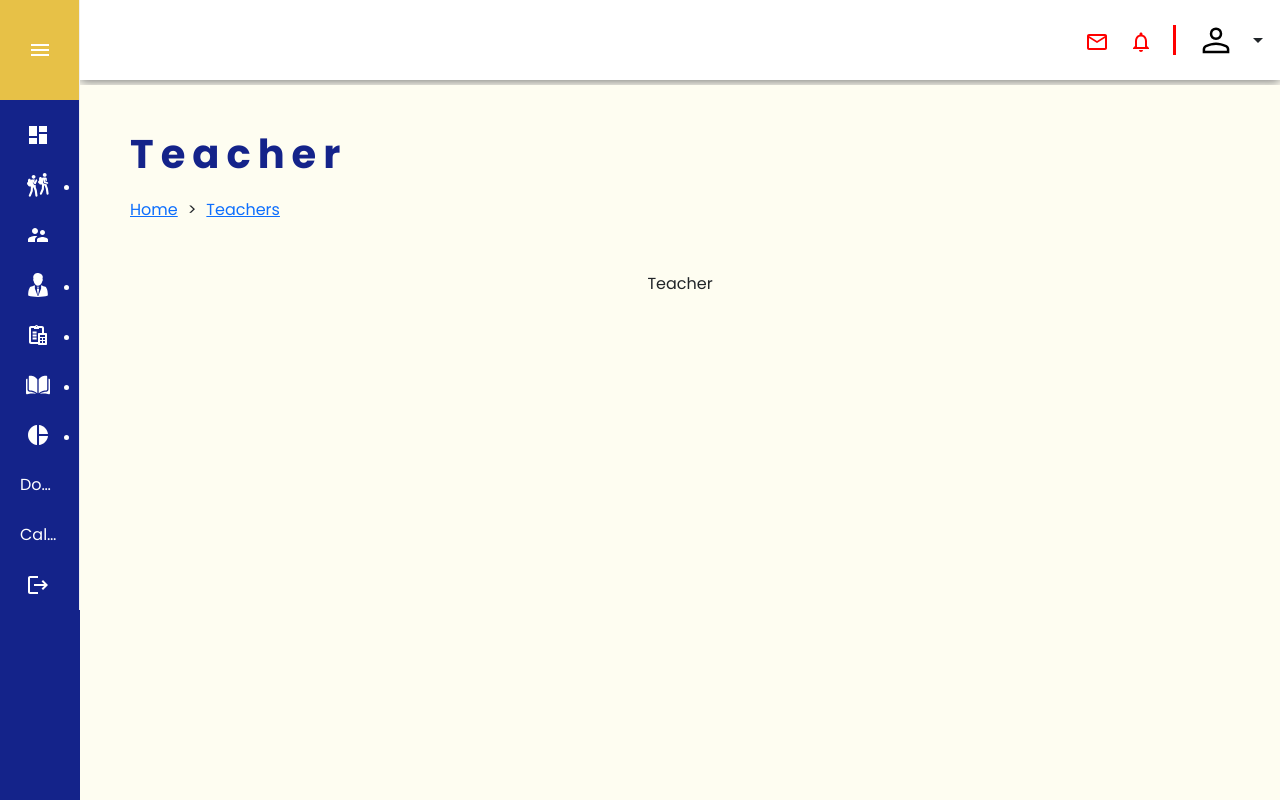
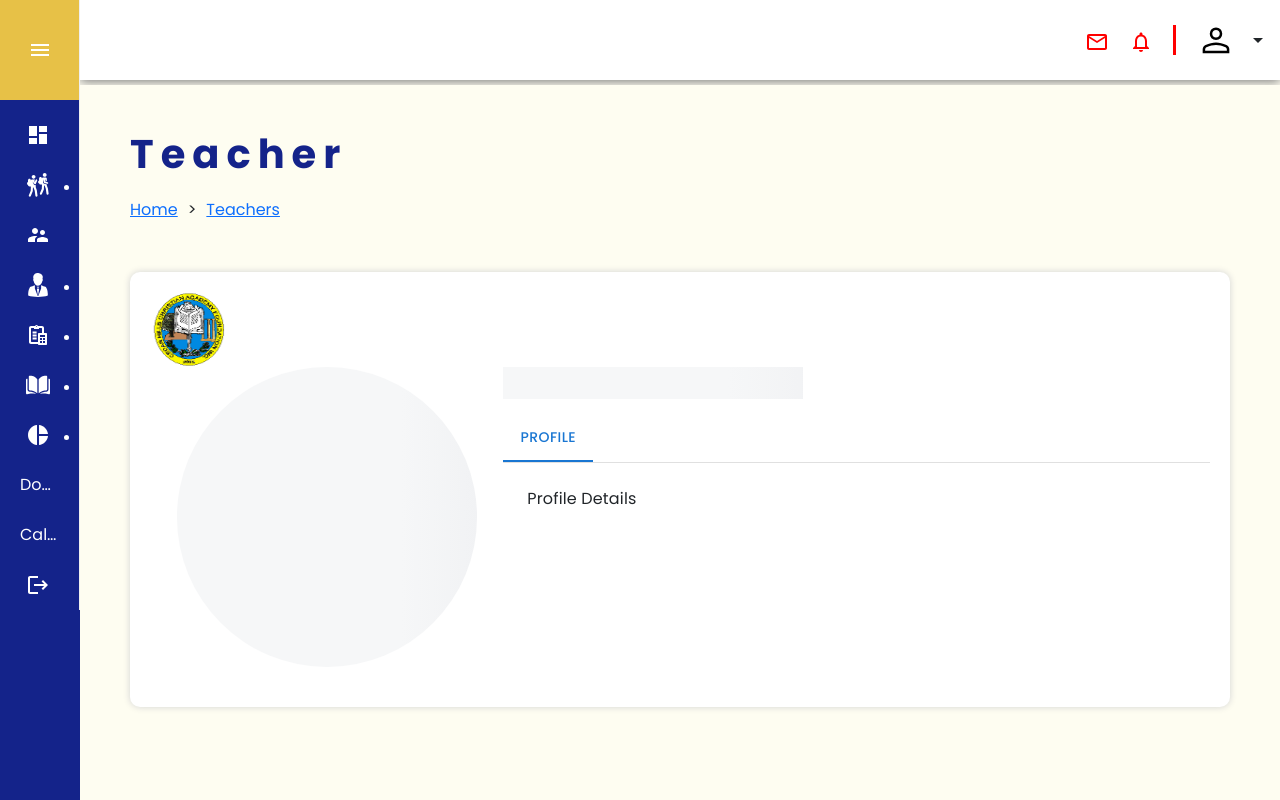
Before and after one commit to silverRnk/20230501_admin_page, a React (Vite) app: page /teachers/teacher in a window 1280 px wide. Built offline with nearby package versions, Linux system fonts and the light colour scheme; no server answers.

Commit message:
Implemented Components to Teacher Page

```diff
--- a/src/pages/Students/Student/ViewStudent.tsx
+++ b/src/pages/Students/Student/ViewStudent.tsx
@@ -69,7 +69,7 @@ const Top = styled.div`
   flex: 1;
   display: flex;
   align-items: center;
-  justify-content: space-between;
+  justify-content: start;
 `;
 
 const LogoImg = styled.img`
@@ -90,9 +90,6 @@ const Left = styled.div`
   justify-content: flex-start;
 `;
 
-const ImageContainer = styled.div`
-  height: auto;
-`;
 
 const Image = styled.img`
   width: 300px;
@@ -103,7 +100,7 @@ const Image = styled.img`
 `;
 
 const Status = styled.p`
-  ${props => props.theme.fontThemes.h4}
+  ${(props) => props.theme.fontThemes.h4}
   margin-bottom: 40px;
   text-transform: capitalize;
 `;
@@ -121,24 +118,13 @@ const UpdateButton = styled.button`
   }
 `;
 
-const Wrapper = styled.div``;
 
 const Right = styled.div`
   flex: 2;
 `;
 
-const Logo = styled.div`
-  font-size: 2rem;
-  font-weight: 600;
-`;
-
-const CloseButton = styled.button`
-  border: none;
-  background-color: transparent;
-`;
-
-const Name = styled.h1`
-  ${props => props.theme.fontThemes.h2}
+const Name = styled.h2`
+  ${(props) => props.theme.fontThemes.h2}
 `;
 
 const CredentialsContainer = styled.div`
@@ -184,7 +170,7 @@ const GradeTableHeader = styled.div`
   padding: 10px 0px;
 `;
 const GradeTableTitle = styled.h3`
-  ${props => props.theme.fontThemes.h3}
+  ${(props) => props.theme.fontThemes.h3}
 `;
 const GradeSYSelection = styled.select`
   margin-right: 10px;
@@ -243,12 +229,7 @@ const ViewStudent = () => {
   return (
     <Container>
       <Top>
-        <Logo>
-          <LogoImg src={SchoolLogo} alt="School Logo" />
-        </Logo>
-        <CloseButton>
-          <CloseIcon />
-        </CloseButton>
+        <LogoImg src={SchoolLogo} alt="School Logo" />
       </Top>
       <Bottom>
         <Left>
--- a/src/pages/Teachers/teacher/Teacher.tsx
+++ b/src/pages/Teachers/teacher/Teacher.tsx
@@ -1,9 +1,93 @@
-import React from 'react'
+import React, { SyntheticEvent, useState } from "react";
+import styled from "styled-components";
+
+import SchoolLogo from "../../../assets/cedarhills.png";
+import ProfileImg from "../../../compenents/ProfileImg";
+import ProfileName from "../../../compenents/ProfileName";
+
+//Mui Tabs
+import Box from "@mui/material/Box";
+import Tab from "@mui/material/Tab";
+import TabContext from "@mui/lab/TabContext";
+import TabList from "@mui/lab/TabList";
+import TabPanel from "@mui/lab/TabPanel";
+
+const Container = styled.div`
+  width: 100%;
+  margin: auto auto;
+  background-color: white;
+  border-radius: 10px;
+  display: flex;
+  flex-direction: column;
+  padding: 20px;
+  box-shadow: 0px 0px 7px lightgray;
+`;
+
+const Top = styled.div`
+  flex: 1;
+  display: flex;
+  align-items: center;
+  justify-content: start;
+`;
+
+const LogoImg = styled.img`
+  height: 75px;
+  width: 75px;
+`;
+
+const Bottom = styled.div`
+  width: 100%;
+  display: flex;
+`;
+
+const Left = styled.div`
+  flex: 1;
+  display: flex;
+  flex-direction: column;
+  align-items: center;
+  justify-content: flex-start;
+`;
+
+const Right = styled.div`
+  flex: 2;
+`;
 
 const Teacher = () => {
+  const [isLoading, setIsLoading] = useState<boolean>(true);
+  const [selectedTab, setSelectedTab] = useState<string>("1");
+
   return (
-    <div>Teacher</div>
-  )
-}
+    <Container>
+      <Top>
+        <LogoImg src={SchoolLogo} alt="School Logo" />
+      </Top>
+      <Bottom>
+        <Left>
+          <ProfileImg image="" isLoading={isLoading} />
+        </Left>
+        <Right>
+          <ProfileName name="" isLoading={isLoading} />
 
-export default Teacher
+          <Box sx={{ width: "100%", typography: "body1" }}>
+            <TabContext value={selectedTab}>
+              <Box sx={{ borderBottom: 1, borderColor: "divider" }}>
+                <TabList
+                  onChange={(
+                    event: SyntheticEvent,
+                    newValue: string
+                  ) => setSelectedTab(newValue)}
+                  aria-label="lab API tabs example"
+                >
+                  <Tab label="Profile" value="1" />
+                </TabList>
+              </Box>
+              <TabPanel value="1">Profile Details</TabPanel>
+            </TabContext>
+          </Box>
+        </Right>
+      </Bottom>
+    </Container>
+  );
+};
+
+export default Teacher;
```
